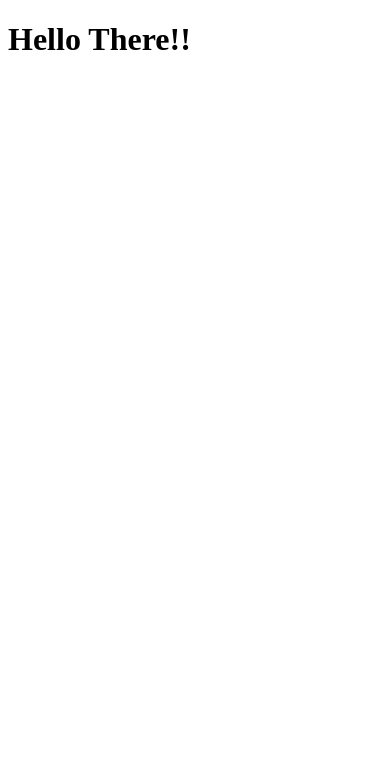
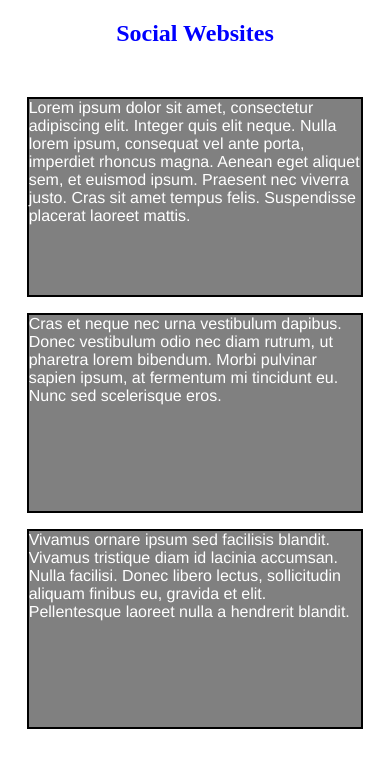
Before and after one commit to TechGenix77/new, a plain HTML site: page index.html in a window 390 px wide. Drawn offline with Linux system fonts and the light colour scheme.

Commit message:
index.html

```diff
--- a/index.html
+++ b/index.html
@@ -1,12 +1,22 @@
 <!DOCTYPE html>
-<html>
+<html lang="en">
 <head>
 	<meta charset="utf-8">
 	<meta name="viewport" content="width=device-width, initial-scale=1">
-	<title>Hello Friends</title>
+	<title>Social Websites</title>
+	<link rel="stylesheet" type="text/css" href="css/styles.css">
 </head>
 <body>
-	<h1>Hello There!!</h1>
+	<h1>Social Websites</h1>
+	<div class="cointainer-fluid">
+		<div class="row">
+			<div class="col-lg-4 col-md-6"><p>Lorem ipsum dolor sit amet, consectetur adipiscing elit. Integer quis elit neque. Nulla lorem ipsum, consequat vel ante porta, imperdiet rhoncus magna. Aenean eget aliquet sem, et euismod ipsum. Praesent nec viverra justo. Cras sit amet tempus felis. Suspendisse placerat laoreet mattis.</p></div>
+			<div class="col-lg-4 col-md-6"><p>Cras et neque nec urna vestibulum dapibus. Donec vestibulum odio nec diam rutrum, ut pharetra lorem bibendum. Morbi pulvinar sapien ipsum, at fermentum mi tincidunt eu. Nunc sed scelerisque eros.</p></div>
+			<div class="col-lg-4 col-md-6"><p>Vivamus ornare ipsum sed facilisis blandit. Vivamus tristique diam id lacinia accumsan. Nulla facilisi. Donec libero lectus, sollicitudin aliquam finibus eu, gravida et elit. Pellentesque laoreet nulla a hendrerit blandit.</p></div>
+
+		</div>
+
+	</div>
 
 </body>
 </html>
```
